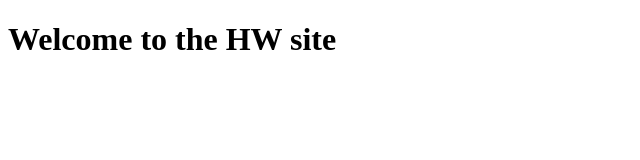
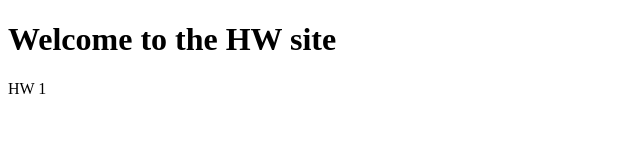
Before and after one commit to mari123-men/Class2GitHub, a plain HTML site: page index.html in a window 1280 px wide. Shown: the full height of the page, 0-640 px from the left. Drawn offline with Linux system fonts and the light colour scheme.

Commit message:
:sparkles:Add task section

```diff
--- a/index.html
+++ b/index.html
@@ -6,6 +6,10 @@
     <title>HW</title>
 </head>
 <body>
+
+
     <h1>Welcome to the HW site</h1>
+
+    <p>HW 1</p>
 </body>
 </html>
```
